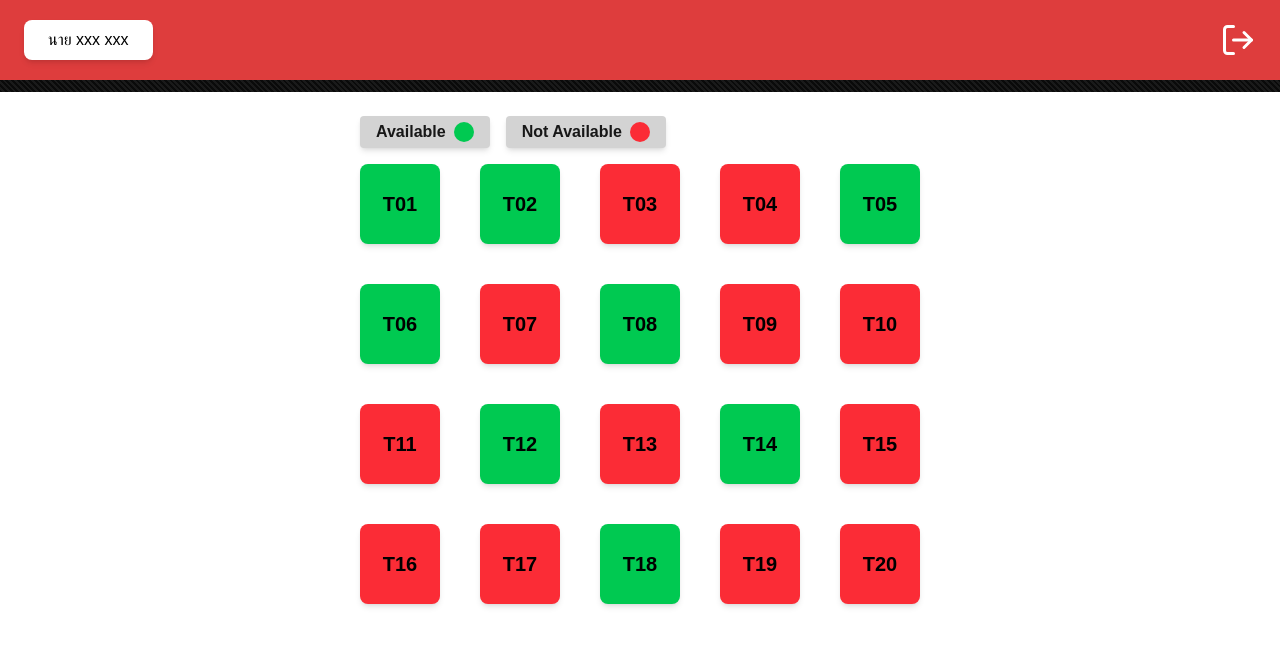
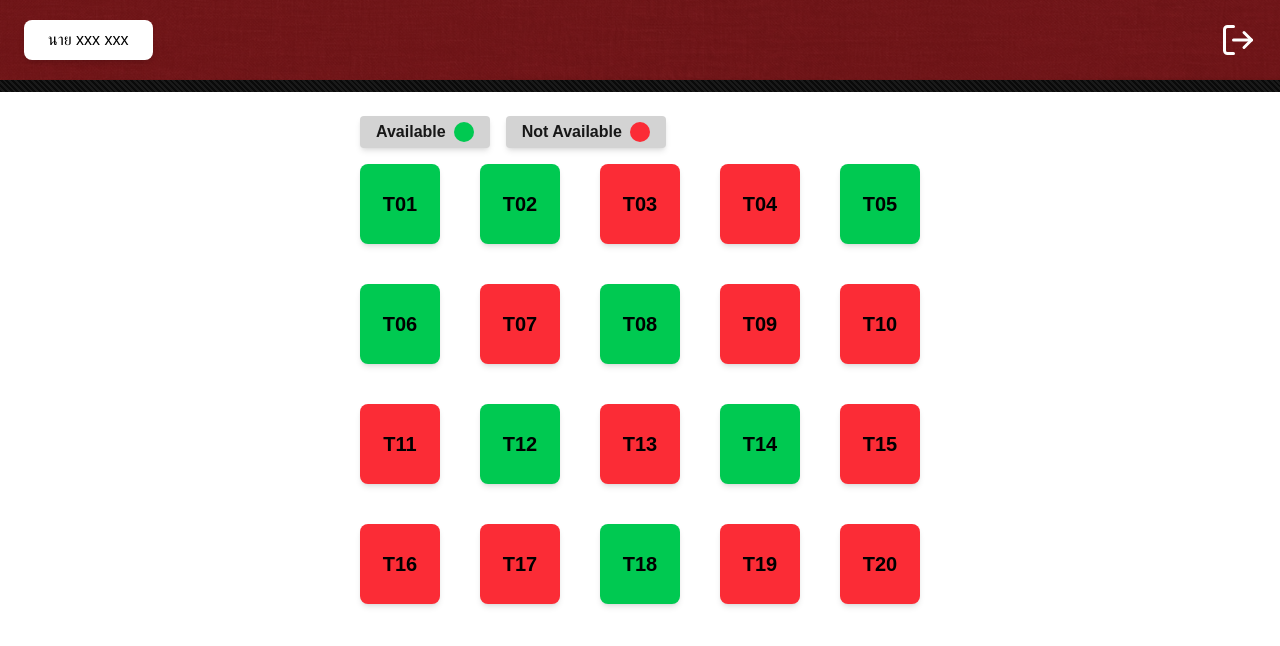
Before and after one commit to suphanatchanlek30/RMS-Project-Frontend, a Next.js app: page /cashier in a window 1280 px wide. Shown: the top 646 px of the page. Built offline with nearby package versions, Linux system fonts and the light colour scheme.

Commit message:
ปรับ header ให้เป็นรูปแบบใน figma

```diff
--- a/components/cashier-section/common/cashier-header.tsx
+++ b/components/cashier-section/common/cashier-header.tsx
@@ -6,28 +6,21 @@ import { CASHIER_NAME } from "@/lib/constants/cashier.constants";
 export default function CashierHeader() {
   return (
     <div className="relative">
+
       <div
-        className="px-6 py-5 flex justify-between items-center"
+        className="px-6 py-5 flex justify-between items-center relative"
         style={{
-          background: `
-            linear-gradient(var(--panel-bg), var(--panel-bg)),
-            repeating-linear-gradient(
-              0deg,
-              rgba(255,255,255,0.05) 0px,
-              rgba(255,255,255,0.05) 1px,
-              transparent 1px,
-              transparent 3px
-            ),
-            repeating-linear-gradient(
-              90deg,
-              rgba(0,0,0,0.08) 0px,
-              rgba(0,0,0,0.08) 1px,
-              transparent 1px,
-              transparent 3px
-            )
-          `,
+          backgroundImage: "url('/cashier-section/header-bg.png')",
+          backgroundSize: "cover",
+          backgroundPosition: "center",
         }}
       >
+        {/* overlay */}
+        <div className="absolute inset-0 bg-red-900/70"></div>
+
+        {/* content */}
+        <div className="relative z-10 flex justify-between w-full items-center">
+
           <div className="bg-[var(--bg)] text-black px-6 py-2 rounded-lg shadow-md">
             {CASHIER_NAME}
           </div>
@@ -35,8 +28,11 @@ export default function CashierHeader() {
           <button className="text-white hover:scale-110 transition">
             <LogOut size={36} strokeWidth={2} />
           </button>
+
+        </div>
       </div>
 
+      {/* เส้นล่าง */}
       <div
         className="w-full h-3"
         style={{
```
Also changed, not shown: public/cashier-section/header-bg.png (added). Lines whose indentation alone changed are shown as unchanged.
